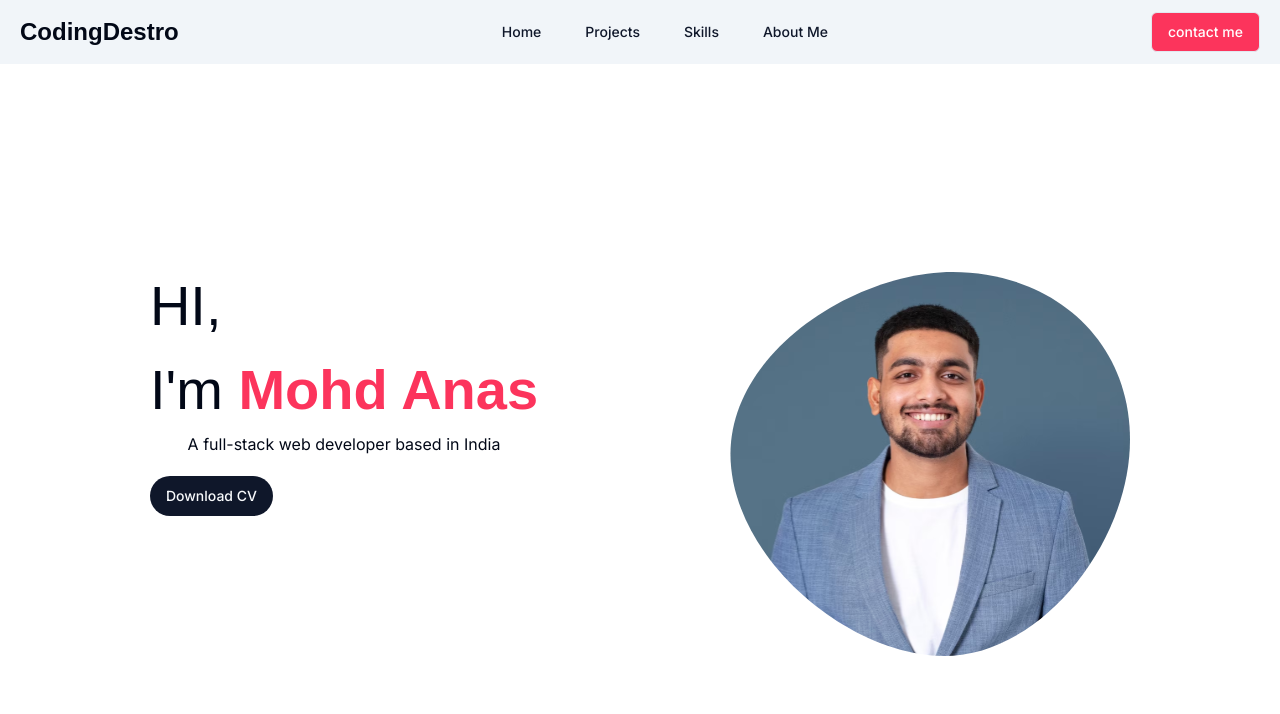
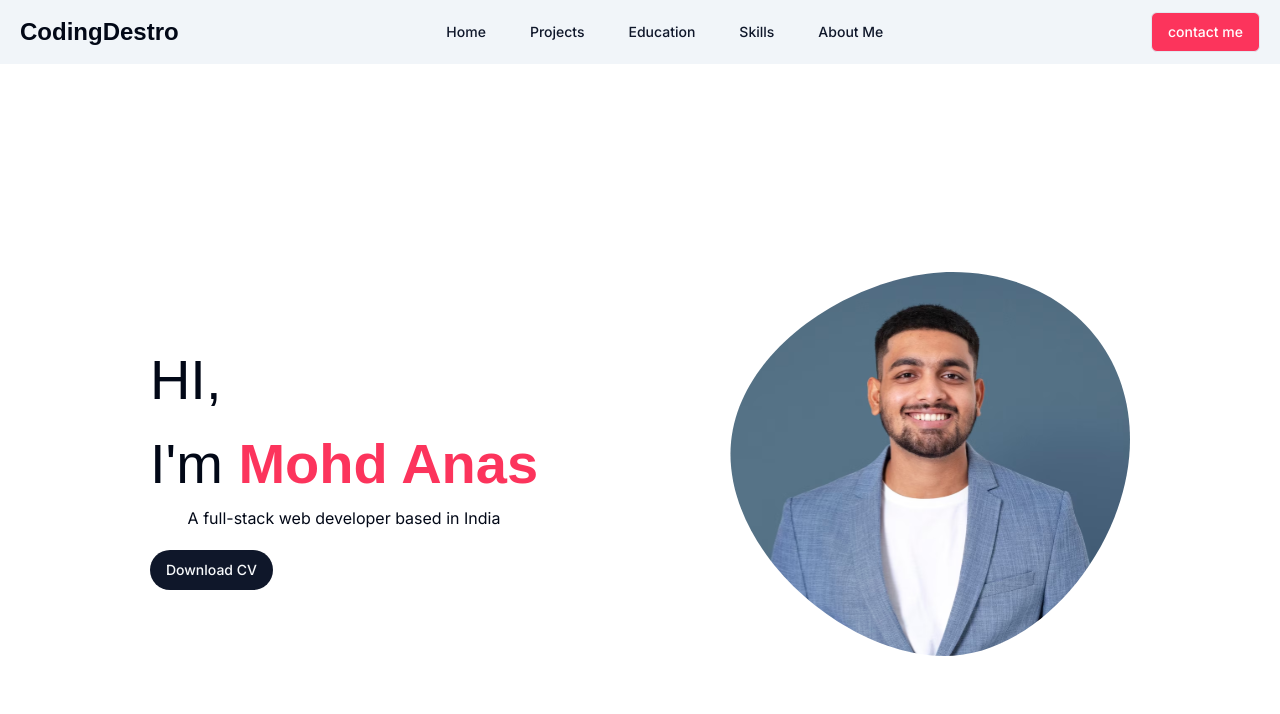
Before and after one commit to codingdestro/destro-portfolio, a Next.js app: page / in a window 1280 px wide. Shown: the top 714 px of the page. Built offline with nearby package versions, Linux system fonts and the light colour scheme; a web font is replaced by a local one.

Commit message:
update - add section id

```diff
--- a/components/sections/Hero.tsx
+++ b/components/sections/Hero.tsx
@@ -4,8 +4,8 @@ import Image from "next/image";
 
 const Hero = () => {
   return (
-    <div className="h-section  ">
-      <div className="flex  translate-y-[200px] justify-center gap-x-[12rem]">
+    <section id="#home" className="h-lvh  ">
+      <div className="flex  translate-y-[200px] items-center justify-center gap-x-[12rem]">
         <div className="flex flex-col gap-y-5 ">
           <div>
             <h1 className={`${playfair.className} text-[56px]`}>
@@ -31,7 +31,7 @@ const Hero = () => {
           </div>
         </div>
       </div>
-    </div>
+    </section>
   );
 };
 
--- a/components/sections/Navbar.tsx
+++ b/components/sections/Navbar.tsx
@@ -4,7 +4,7 @@ import LinkButton from "../ui/linkButton";
 import { playfair, raleway } from "@/app/fonts";
 
 const Navbar = () => {
-  const links = ["home", "projects", "Skills", "about me"];
+  const links = ["home", "projects", "education", "skills", "about me"];
   return (
     <div className="w-full flex items-center justify-between py-3 px-5 bg-secondary">
       <div className={`text-2xl ${playfair.className} font-bold`}>
@@ -14,7 +14,7 @@ const Navbar = () => {
         {links.map((link: string, idx: number) => (
           <div key={idx}>
             <Button variant={"link"} className="capitalize">
-              {link}
+              <Link href={`#${link}`}>{link}</Link>
             </Button>
           </div>
         ))}
--- a/components/template/Section.tsx
+++ b/components/template/Section.tsx
@@ -8,7 +8,7 @@ interface Props {
 }
 const Section = ({ heading, children, className, id }: Props) => {
   return (
-    <div className={`${className || "min-h-lvh"}`} id={id}>
+    <section className={`${className || "min-h-lvh"}`} id={id}>
       <div className="p-5 flex flex-col items-center">
         {/* Heading*/}
         <div className="text-center  border-b-2 w-[16rem]">
@@ -19,7 +19,7 @@ const Section = ({ heading, children, className, id }: Props) => {
         </div>
         {children}
       </div>
-    </div>
+    </section>
   );
 };
 
```
